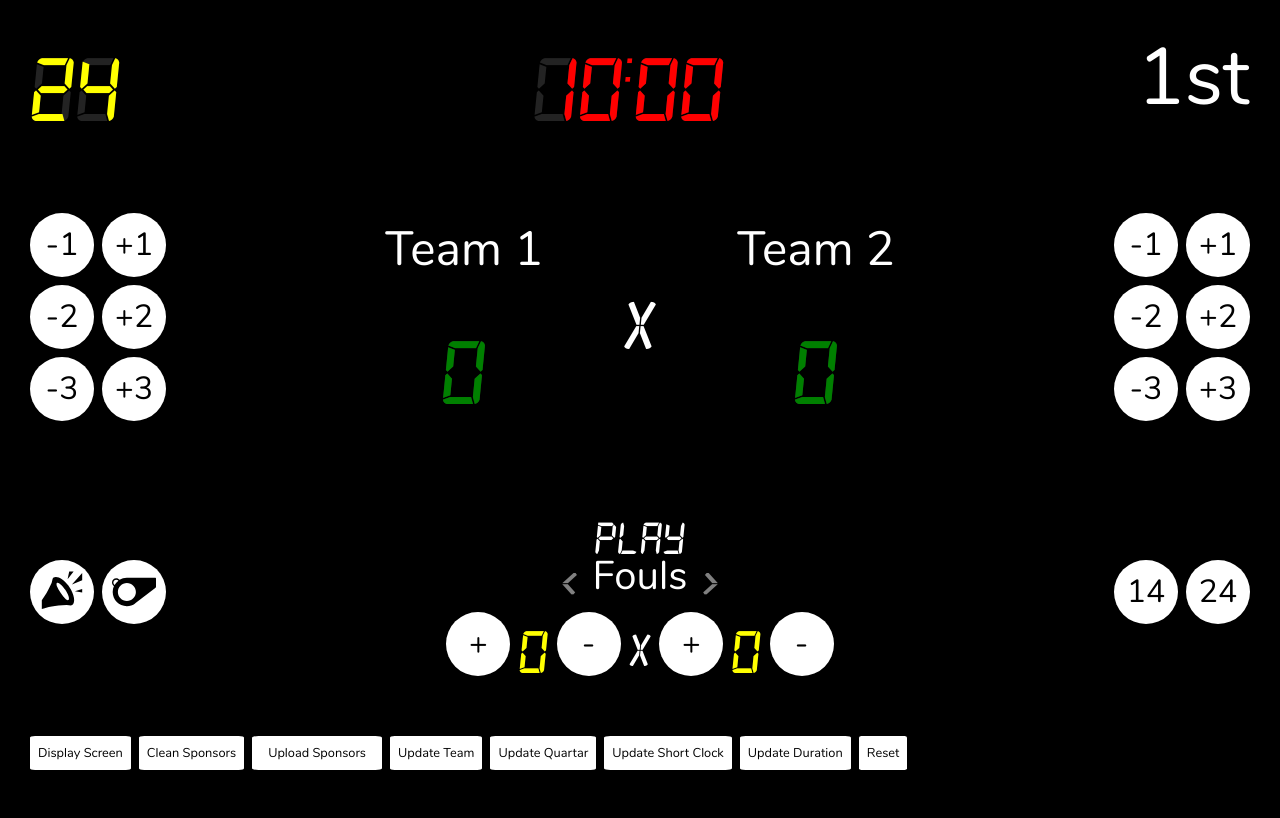
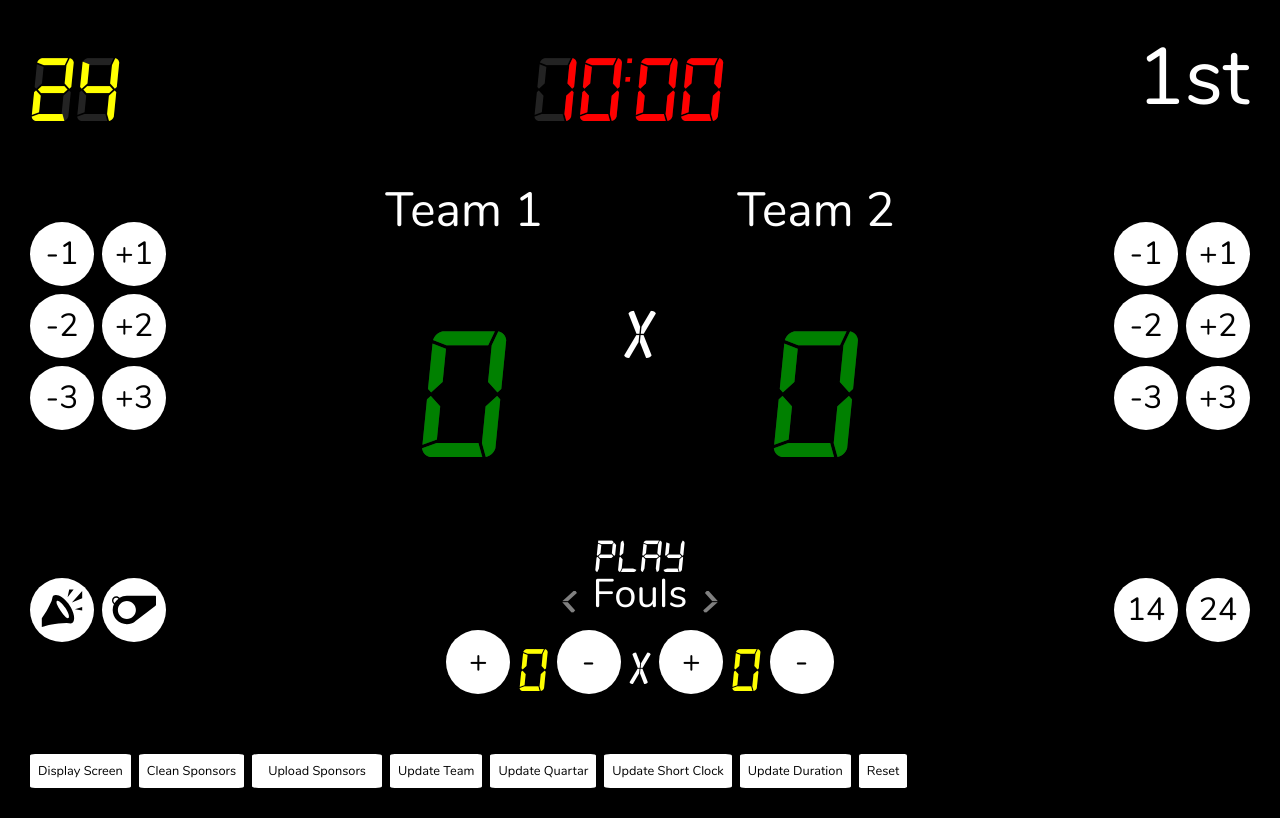
Before and after one commit to saiponethaaung/tauri-scoreboard, a React (Vite) app: page /scoreboard in a window 1280 px wide. Built offline with nearby package versions, Linux system fonts and the light colour scheme.

Commit message:
Update fontsize

```diff
--- a/src/modules/scoreboard/components/ScoreInfo.tsx
+++ b/src/modules/scoreboard/components/ScoreInfo.tsx
@@ -19,12 +19,12 @@ export function ScoreInfo({ team }: IProps) {
     <div className={styles.scoreInfo}>
       <div className={styles.scoreTeam}>
         <div className={styles.scoreTeamName}>{team[0].name}</div>
-        <DigitDisplay value={team[0].score} singleDigit={team[0].score < 10} />
+        <DigitDisplay value={team[0].score} singleDigit={team[0].score < 10} fontSize="24vh"/>
       </div>
       <div className={styles.scoreCompare}>X</div>
       <div className={styles.scoreTeam}>
         <div className={styles.scoreTeamName}>{team[1].name}</div>
-        <DigitDisplay value={team[1].score} singleDigit={team[1].score < 10} />
+        <DigitDisplay value={team[1].score} singleDigit={team[1].score < 10} fontSize="24vh"/>
       </div>
     </div>
   );
```
